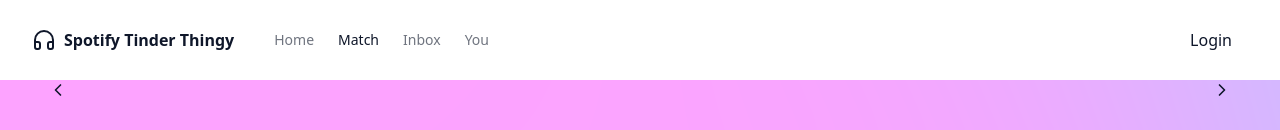
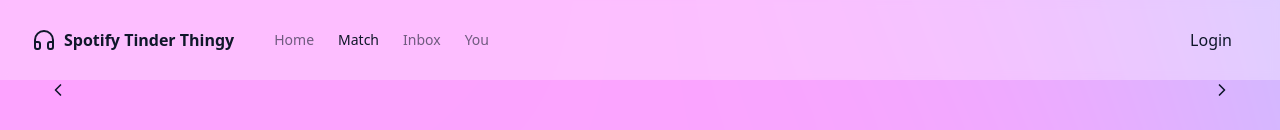
Before and after one commit to SazedWorldbringer/spotify-tinder-thingy, a React (Vite) app in the folder client/: page /match in a window 1280 px wide. Shown: the top 130 px of the page. Built offline with nearby package versions, Linux system fonts and the light colour scheme.

Commit message:
feat: transparent background to nav and card

```diff
--- a/client/src/components/match/match.jsx
+++ b/client/src/components/match/match.jsx
@@ -94,7 +94,7 @@ const Match = ({ className, ...props }) => {
 
 	return (
 		<Card className={cn(
-			"container lg:w-3/4",
+			"container lg:w-3/4 backdrop-blur-sm bg-card/30",
 			className
 		)} {...props}>
 			<CardHeader className="flex-col justify-center items-center gap-5 text-center md:text-left md:flex-row md:justify-between">
--- a/client/src/layout.jsx
+++ b/client/src/layout.jsx
@@ -5,7 +5,7 @@ import Nav from "./components/nav/nav"
 const Layout = () => {
   return (
     <div className="flex min-h-screen flex-col">
-      <header className="container z-40 bg-background">
+      <header className="container z-40 bg-background/30 backdrop-blur-sm">
         <Nav />
       </header>
       <main className="flex-1">
```
